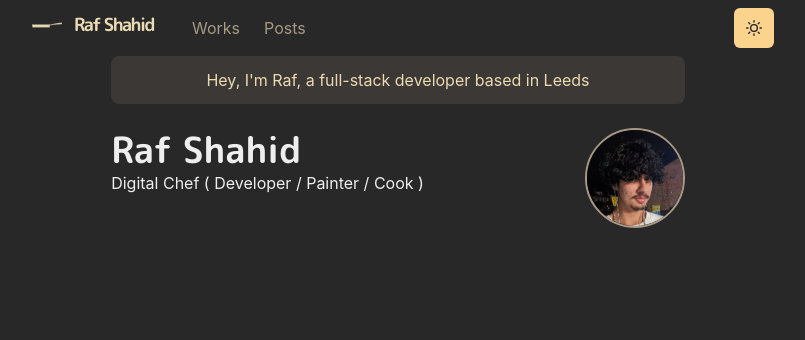
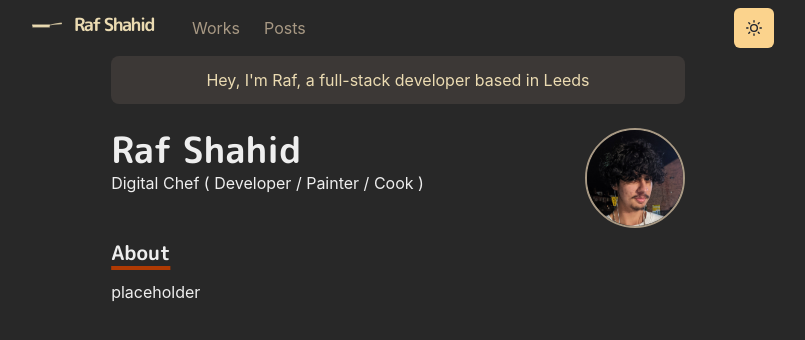
Before and after one commit to rraafays/portfolio, a Next.js app: page / in a window 1280 px wide. Shown: the top 340 px of the page, without its empty margins (242-1047 px from the left). Built offline with nearby package versions, Linux system fonts and the light colour scheme.

Commit message:
update: added an animated section for my about page

```diff
--- a/components/section.js
+++ b/components/section.js
@@ -1,2 +1,21 @@
 import { motion } from 'framer-motion'
 import { chakra, shouldForwardProp } from '@chakra-ui/react'
+
+const StyledDiv = chakra(motion.div, {
+  shouldForwardProp: prop => {
+    return shouldForwardProp(prop) || prop === 'transition'
+  }
+})
+
+const Section = ({ children, delay = 0 }) => (
+  <StyledDiv
+    initial={{ y: 10, opacity: 0 }}
+    animate={{ y: 0, opacity: 1 }}
+    transition={{ duration: 0.8, delay }}
+    mb={6}
+  >
+    {children}
+  </StyledDiv>
+)
+
+export default Section
--- a/lib/theme.js
+++ b/lib/theme.js
@@ -1,4 +1,4 @@
-import { extendTheme } from '@chakra-ui/react'
+import { extendTheme, useColorModeValue } from '@chakra-ui/react'
 import { mode } from '@chakra-ui/theme-tools'
 
 const styles = {
@@ -16,7 +16,6 @@ const components = {
         textDecoration: `underline`,
         fontSize: 20,
         textUnderlineOffset: 6,
-        textDecorationColor: '#282828',
         textDecorationThickness: 4,
         marginTop: 3,
         marginBottom: 4
--- a/pages/index.js
+++ b/pages/index.js
@@ -1,4 +1,5 @@
 import { Container, Box, Heading, Image, useColorModeValue } from '@chakra-ui/react'
+import Section from '../components/section'
 
 const Page = () => {
   const grayColorI = useColorModeValue('#7C6F64', '#A89984')
@@ -29,6 +30,16 @@ const Page = () => {
           />
         </Box>
       </Box>
+      <Section delay={0.1}>
+        <Heading
+          as={'h3'}
+          variant={'section-title'}
+          textDecorationColor={useColorModeValue('#FE8019', '#AF3A03')}
+        >
+          About
+        </Heading>
+        <p>placeholder</p>
+      </Section>
     </Container>
   )
 }
```
